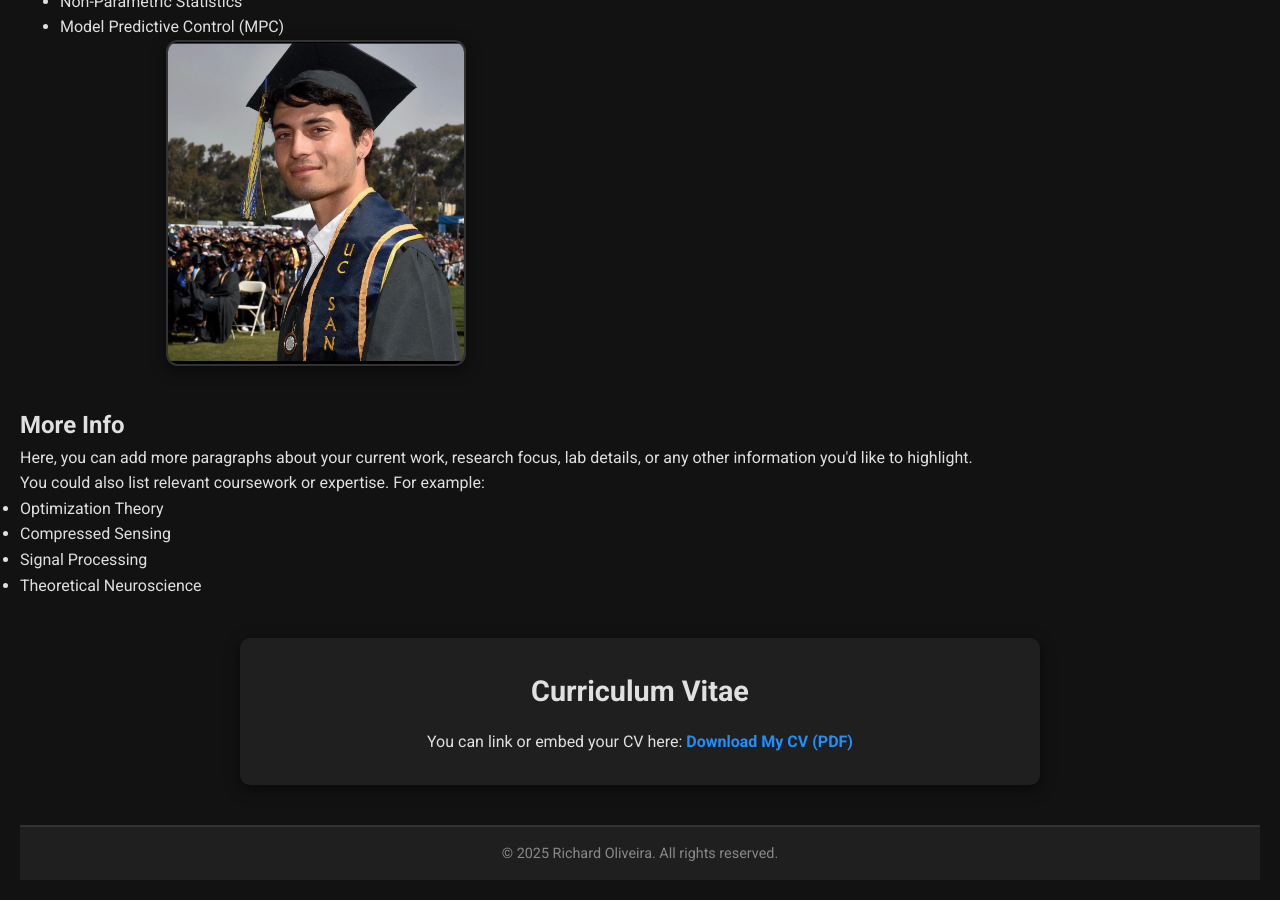
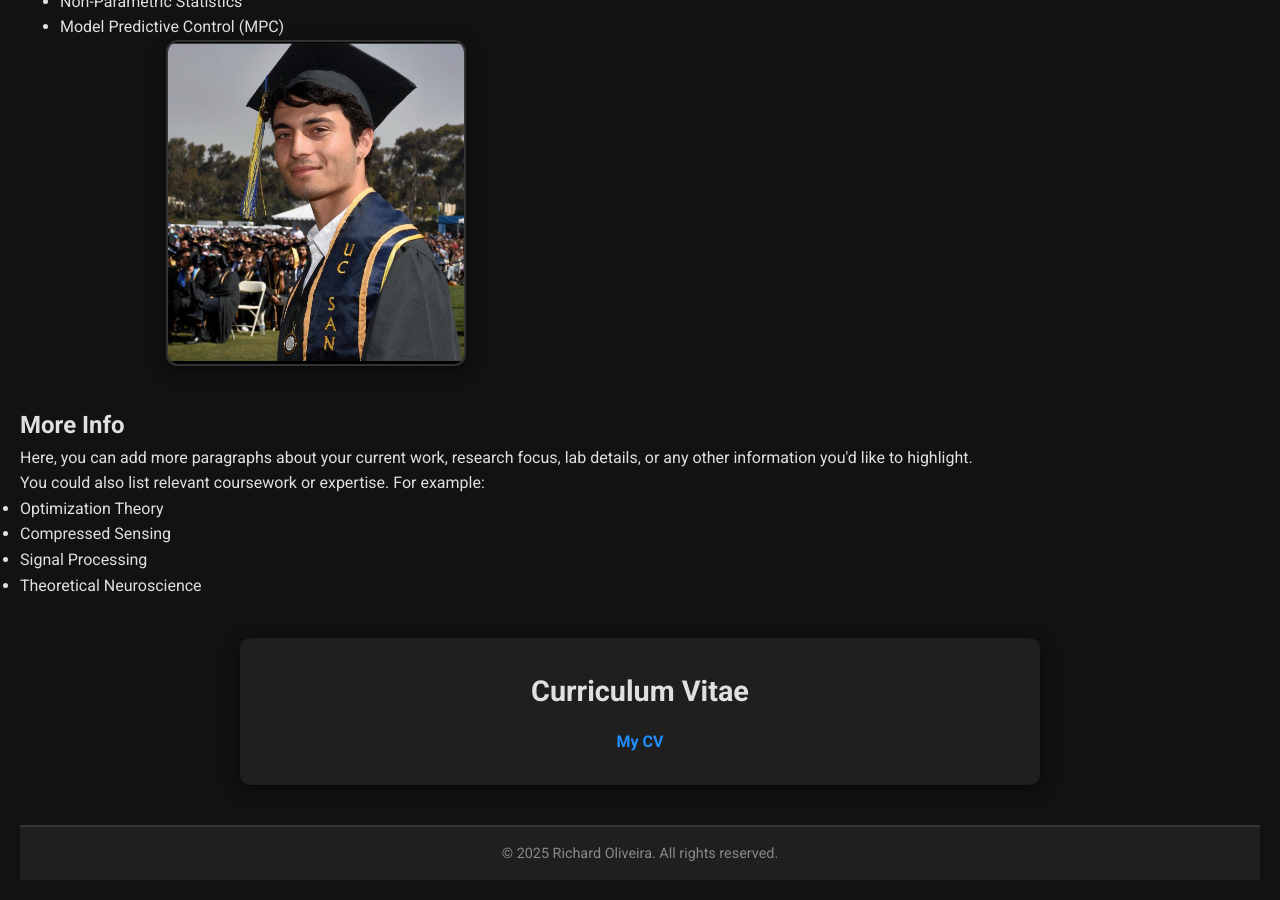
Before and after one commit to raolivei13/website_rich, a Jekyll site: the page index.html, which Jekyll copies as it is, in a window 1280 px wide and 900 px high, scrolled down 688 px. Built offline with Jekyll 4.4.1, drawn with Linux system fonts in a browser that asks for light colours.

Commit message:
Update index.html
final commit

```diff
--- a/index.html
+++ b/index.html
@@ -134,8 +134,7 @@
   <section id="cv" class="cv-section">
     <h2>Curriculum Vitae</h2>
     <p>
-      You can link or embed your CV here:
-      <a href="Richard Oliveira_CV_2025_Updated.pdf">Download My CV (PDF)</a>
+      <a href="Richard Oliveira_CV_2025_Updated.pdf"> My CV </a>
     </p>
   </section>
 
```
